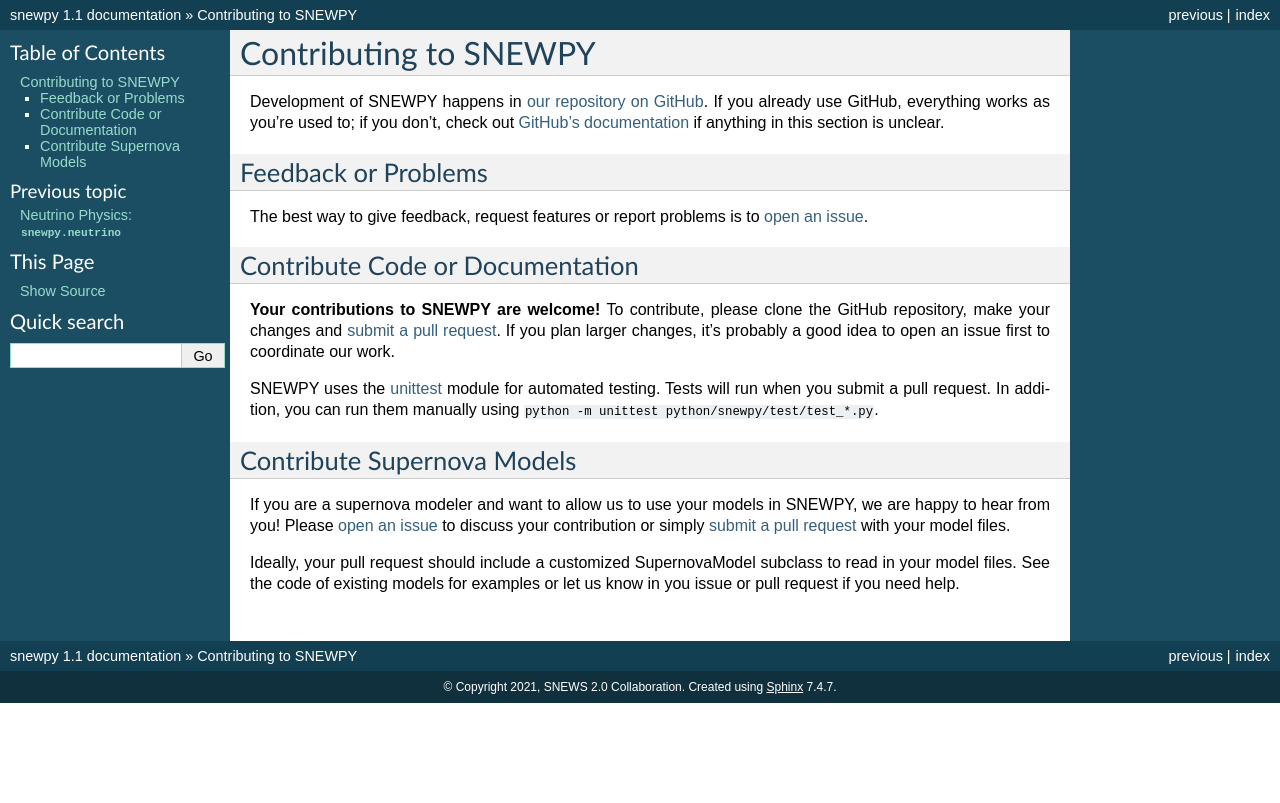
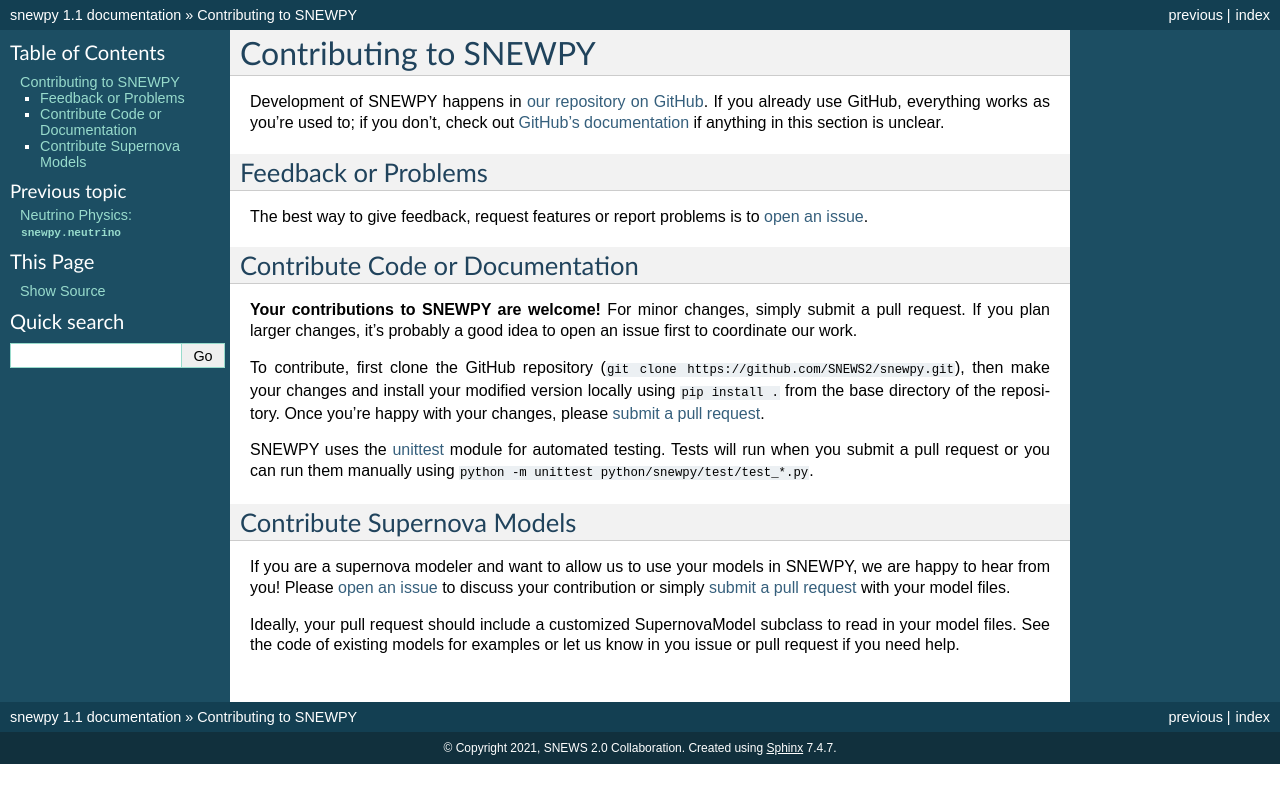
Before and after one commit to SNEWS2/snewpy, a Sphinx documentation site: the page built from doc/source/contributing.rst, in a window 1280 px wide. Shown: the top 803 px of the page. Built offline with Sphinx 7.4.7, drawn with Linux system fonts in a browser that asks for light colours.

Commit message:
Improve README and documentation * Better introduction of README file * add installation instructions for developers * collapse instructions for installing (SNOw)GLoBES in README * add links to arXiv paper and readthedocs page

```diff
--- a/doc/source/contributing.rst
+++ b/doc/source/contributing.rst
@@ -18,14 +18,17 @@
 --------------------------------
 
 **Your contributions to SNEWPY are welcome!**
-To contribute, please clone the GitHub repository, make your changes and
-`submit a pull request <https://github.com/SNEWS2/snewpy/pulls>`_.
-If you plan larger changes, it’s probably a good idea to open an issue first
-to coordinate our work.
+For minor changes, simply submit a pull request. If you plan larger changes,
+it’s probably a good idea to open an issue first to coordinate our work.
+
+To contribute, first clone the GitHub repository (``git clone https://github.com/SNEWS2/snewpy.git``),
+then make your changes and install your modified version locally using
+``pip install .`` from the base directory of the repository. Once you’re happy
+with your changes, please `submit a pull request <https://github.com/SNEWS2/snewpy/pulls>`_.
 
 SNEWPY uses the `unittest <https://docs.python.org/3/library/unittest.html>`_
-module for automated testing. Tests will run when you submit a pull request.
-In addition, you can run them manually using ``python -m unittest python/snewpy/test/test_*.py``.
+module for automated testing. Tests will run when you submit a pull request
+or you can run them manually using ``python -m unittest python/snewpy/test/test_*.py``.
 
 
 Contribute Supernova Models
```
Also changed, not shown: README.md (+39 -14 lines).
